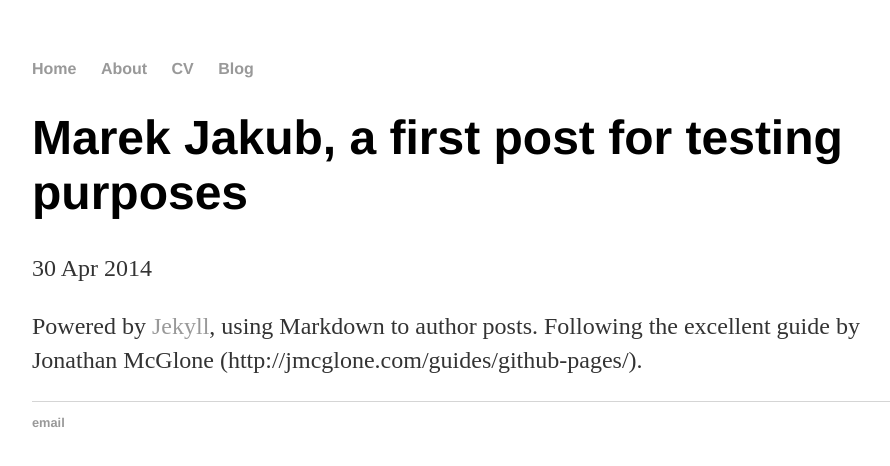
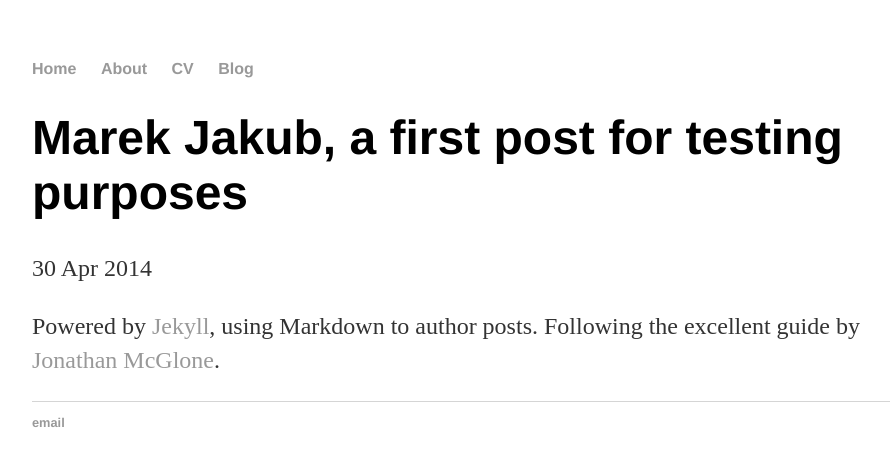
Before and after one commit to marek-jakub/marek-jakub.github.io, a Jekyll site: the page built from _posts/2021-07-21-marek-jakub-site-launched.md, in a window 1280 px wide. Shown: the top 466 px of the page, without its empty margins (160-1050 px from the left). Built offline with Jekyll 4.4.1, drawn with Linux system fonts in a browser that asks for light colours.

Commit message:
Update 2021-07-21-marek-jakub-site-launched.md
Adding link to Jonathan McGlone's guide of setting up personal github pages.

```diff
--- a/_posts/2021-07-21-marek-jakub-site-launched.md
+++ b/_posts/2021-07-21-marek-jakub-site-launched.md
@@ -4,4 +4,4 @@ title: "Marek Jakub, a first post for testing purposes"
 date: 2014-04-30
 ---
 
-Powered by [Jekyll](http://jekyllrb.com), using Markdown to author posts. Following the excellent guide by Jonathan McGlone (http://jmcglone.com/guides/github-pages/).
+Powered by [Jekyll](http://jekyllrb.com), using Markdown to author posts. Following the excellent guide by [Jonathan McGlone](http://jmcglone.com/guides/github-pages/).
```
